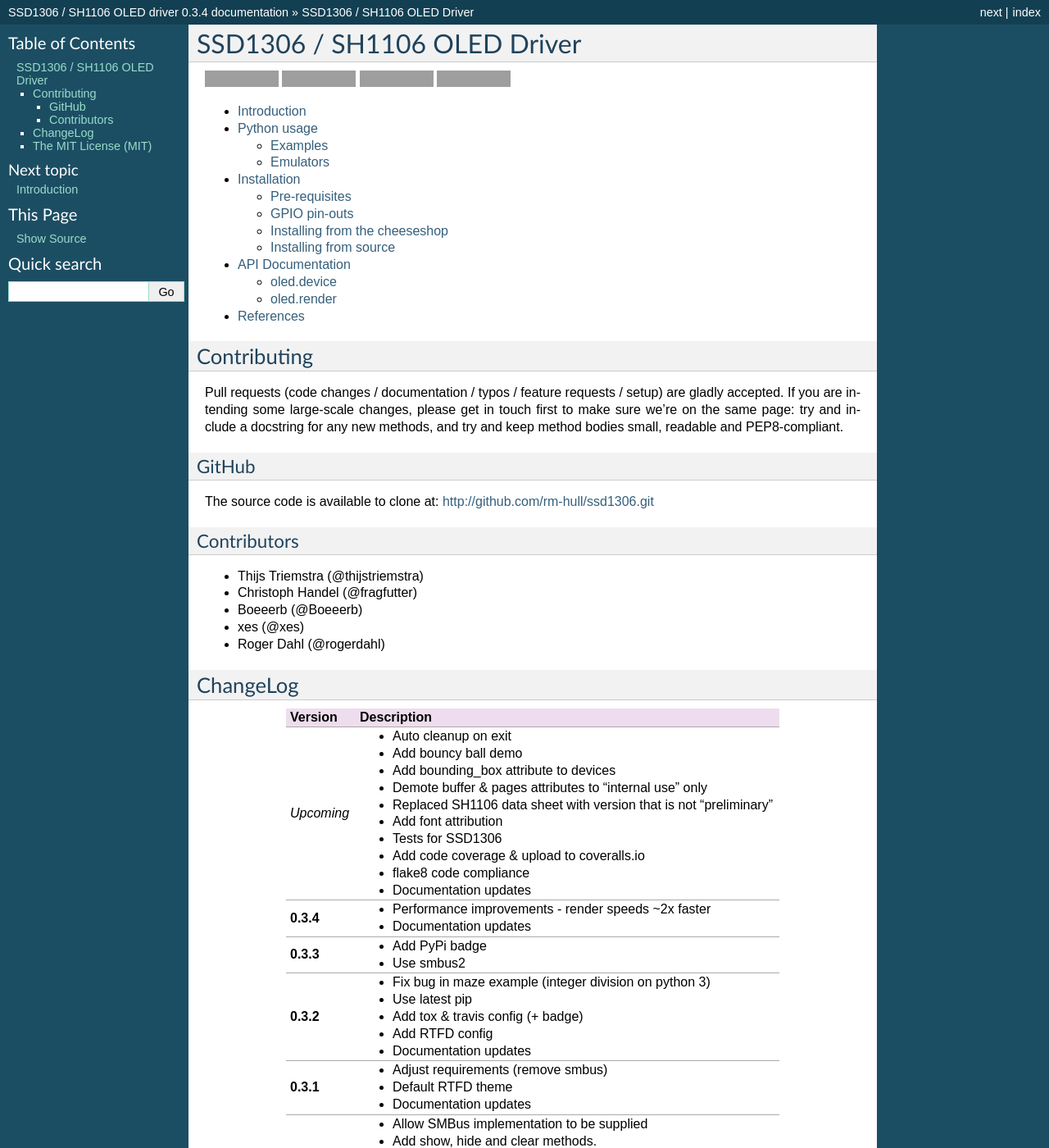
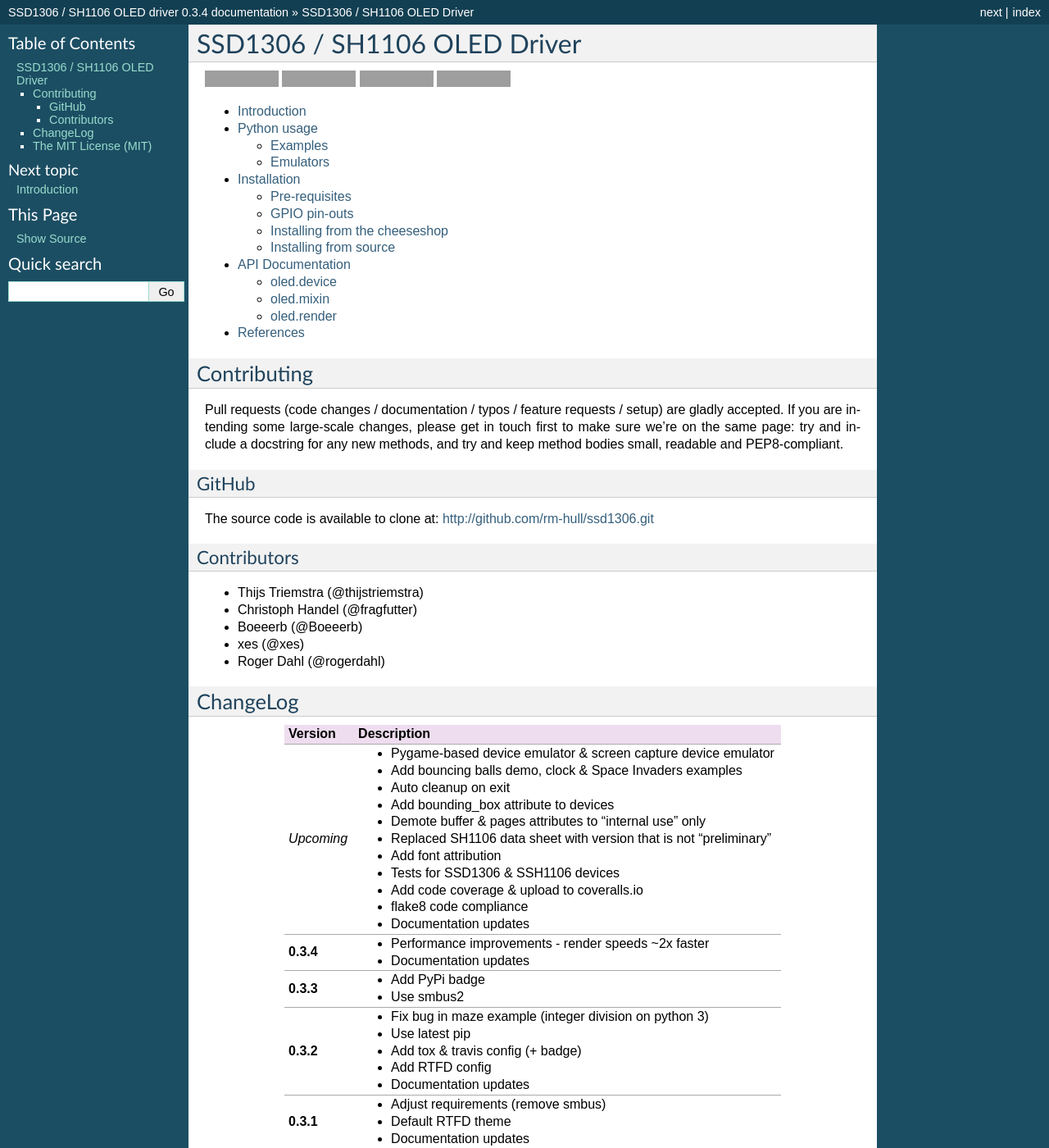
Before and after one commit to rm-hull/luma.oled, a Sphinx documentation site: the page built from doc/index.rst, in a window 1280 px wide and 1400 px high. Shown: the whole window at 82% size. Built offline with Sphinx 7.4.7, drawn with Linux system fonts in a browser that asks for light colours; grey boxes are pictures that could not be loaded.

Commit message:
Doc amends

```diff
--- a/CHANGES.rst
+++ b/CHANGES.rst
@@ -4,13 +4,14 @@
 +------------+---------------------------------------------------------------------+
 | Version    | Description                                                         |
 +============+=====================================================================+
-| *Upcoming* | * Auto cleanup on exit                                              |
-|            | * Add bouncy ball demo                                              |
+| *Upcoming* | * Pygame-based device emulator & screen capture device emulator     |
+|            | * Add bouncing balls demo, clock & Space Invaders examples          |
+|            | * Auto cleanup on exit                                              |
 |            | * Add bounding_box attribute to devices                             |
 |            | * Demote buffer & pages attributes to "internal use" only           |
 |            | * Replaced SH1106 data sheet with version that is not "preliminary" |
 |            | * Add font attribution                                              |
-|            | * Tests for SSD1306                                                 |
+|            | * Tests for SSD1306 & SSH1106 devices                               |
 |            | * Add code coverage & upload to coveralls.io                        |
 |            | * flake8 code compliance                                            |
 |            | * Documentation updates                                             |
--- a/doc/python-usage.rst
+++ b/doc/python-usage.rst
@@ -24,7 +24,7 @@
 
   with canvas(device) as draw:
       font = ImageFont.load_default()
-      draw.rectangle((0, 0, device.width, device.height), outline=0, fill="black")
+      draw.rectangle((0, 0, device.width, device.height), outline="white", fill="black")
       draw.text((30, 40), "Hello World", font=font, fill="white")
 
 The :class:`oled.render.canvas` class automatically creates an :mod:`PIL.ImageDraw`
```
Also changed, not shown: doc/api-documentation.rst (+7 -0 lines), 1 other file.
